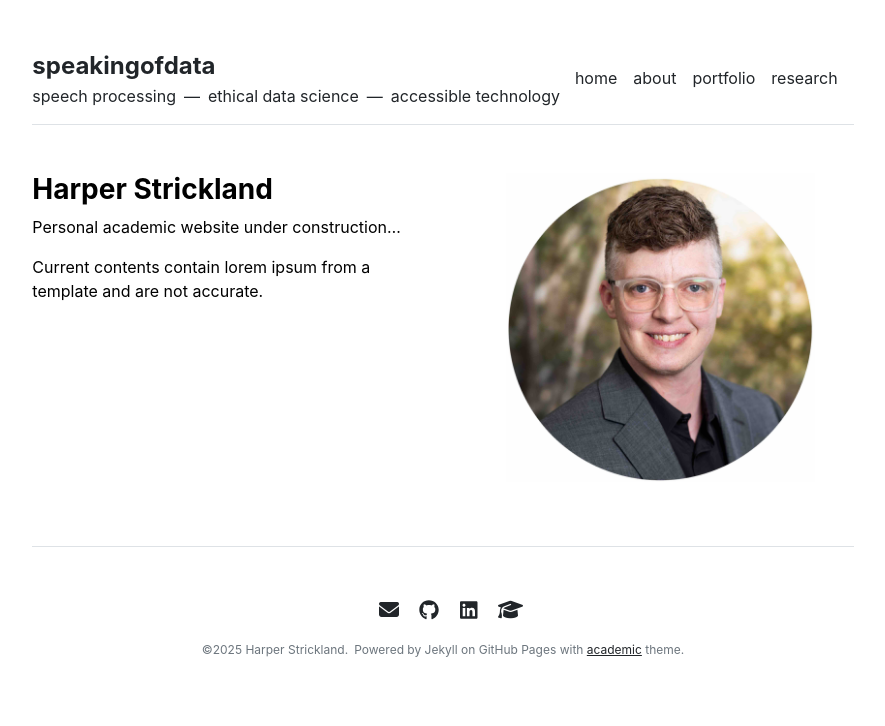
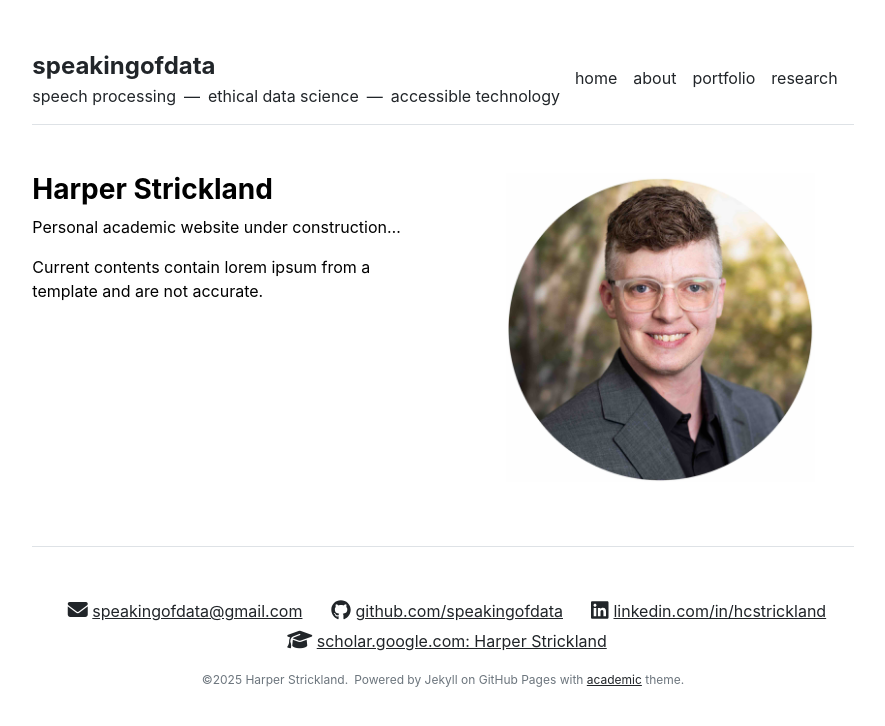
Before and after one commit to speakingofdata/speakingofdata.github.io, a Jekyll site: the page built from index.md, in a window 1280 px wide. Shown: the top 726 px of the page, without its empty margins (197-1082 px from the left). Built offline with Jekyll 4.4.1, drawn with Linux system fonts in a browser that asks for light colours; nearby versions of some CDN libraries.

Commit message:
Update footer.html

```diff
--- a/_includes/footer.html
+++ b/_includes/footer.html
@@ -3,7 +3,7 @@
     <div class="col-md-12 text-end social-media-icons">
       <p style="text-align: center;">
       {% for item in site.data.settings.social %}
-        <a href="{{ item.link }}" class="ms-3 fs-5"><i class="{{ item.style }} fa-{{ item.icon }}"></i></a>
+        <a href="{{ item.link }}" class="ms-3 fs-5"><i class="{{ item.style }} fa-{{ item.icon }}"></i></a> <a href="{{ item.link }}">{{ item.text }}</a>&ensp;
       {% endfor %}
       </p>
     </div>
```
